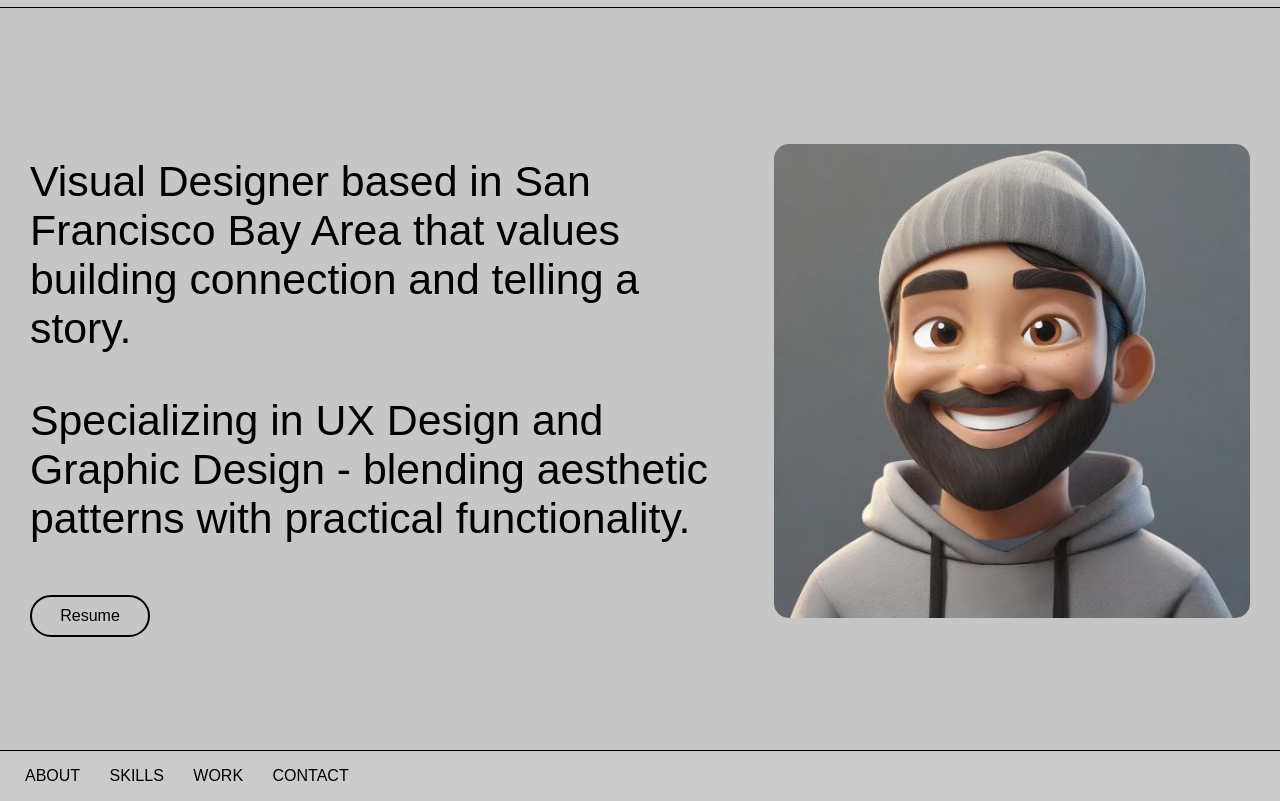
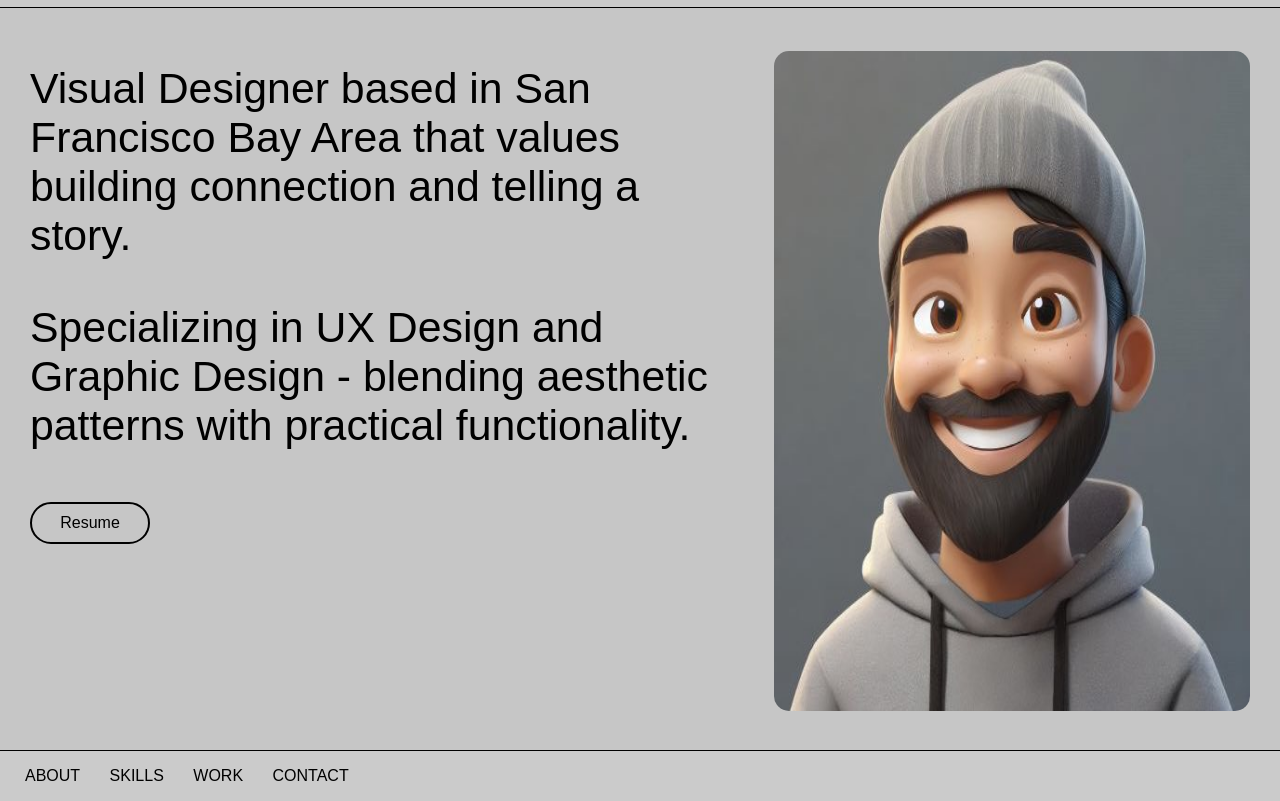
Before and after one commit to polfat22/UX_UI_HW_17, a plain HTML site: page index.html in a window 1280 px wide. Shown: the part 59-860 px from the top of the page. Drawn offline with Linux system fonts and the light colour scheme.

Commit message:
Final 3.0

```diff
--- a/css/style.css
+++ b/css/style.css
@@ -61,7 +61,7 @@ footer a:active {
 .textContent p {
     font-size: calc(30px + 1vw);
     /* Responsive font size */
-    min-font-size: 16px;
+    min-inline-size: 16px;
     /* Ensures text doesn't become too small */
 }
 
@@ -74,13 +74,6 @@ footer a:active {
 .contentContainer {
     display: flex;
     flex-direction: row;
-    padding: px 0px 10px 0px;
-    align-self: center;
-    position: relative;
-    top: 0;
-    bottom: 0;
-    left: 0;
-    right: 0;
 }
 
 .textContent {
```
